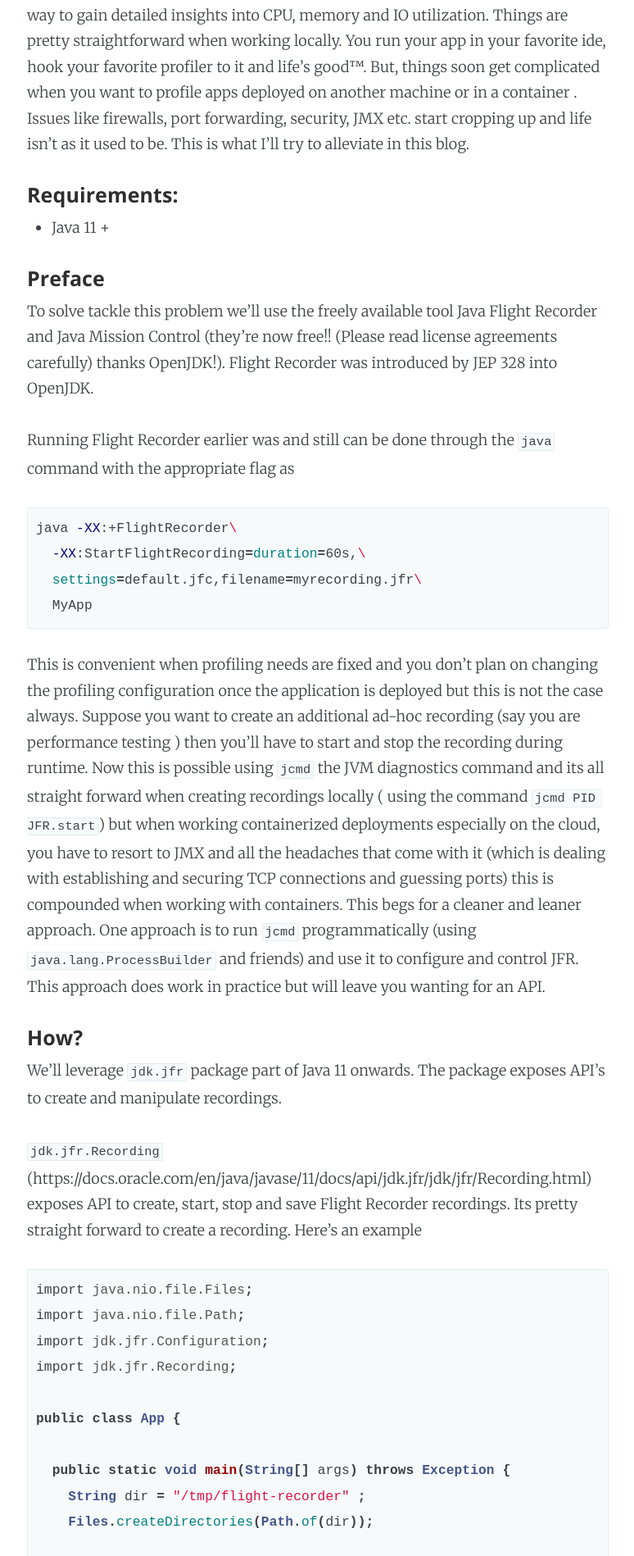
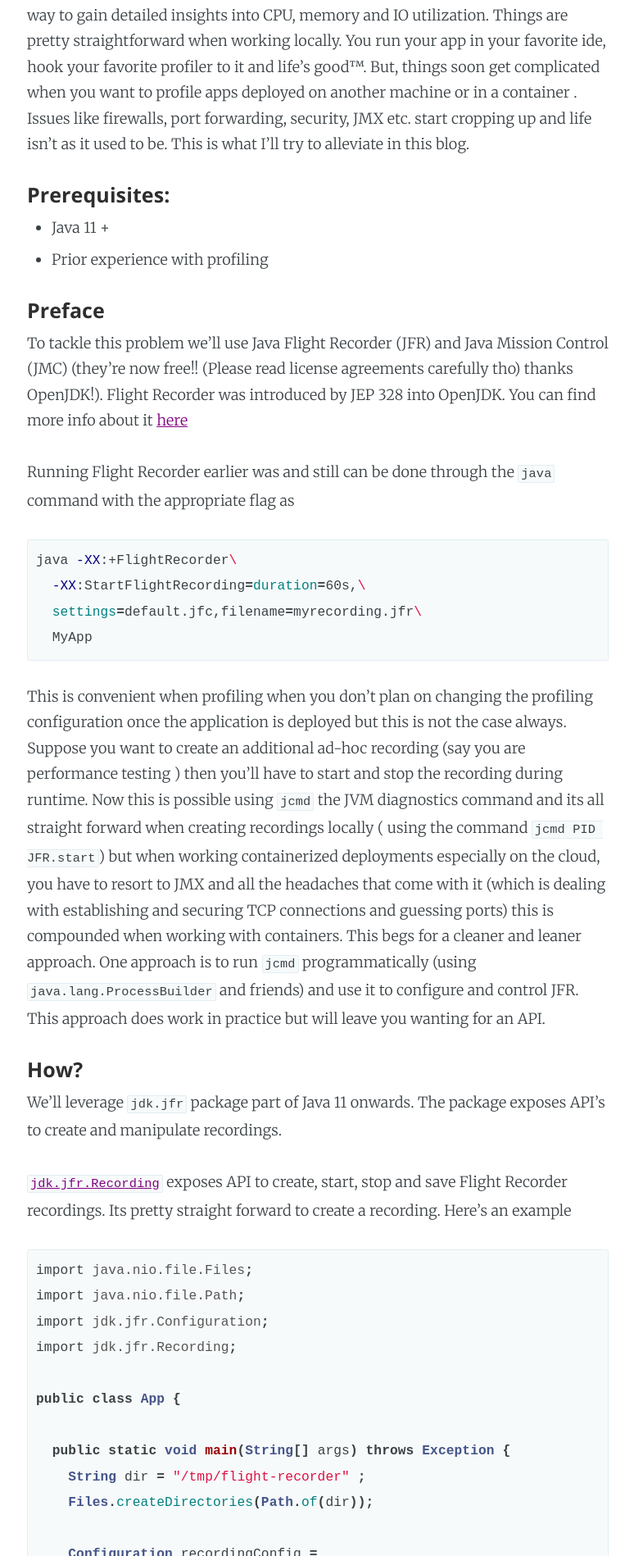
Before and after one commit to 7-m/7-m.github.io, a Jekyll site: the page built from _posts/2021-05-22-Programmatic-profiling.markdown, in a window 1280 px wide. Shown: the part 330-2228 px from the top of the page at 82% size, without its empty margins (252-1026 px from the left). Built offline with Jekyll 4.4.1, drawn with Linux system fonts in a browser that asks for light colours; some of the changed text lies outside the part shown.

Commit message:
css changes, grammatical corrections

```diff
--- a/_posts/2021-05-22-Programmatic-profiling.markdown
+++ b/_posts/2021-05-22-Programmatic-profiling.markdown
@@ -7,11 +7,12 @@ categories: profiling
 
 When it comes to performance optimization, profiling an application is the only way to gain detailed insights into CPU, memory and IO utilization. Things are pretty straightforward when working locally. You run your app in your favorite ide, hook your favorite profiler to it and life's good™. But, things soon get complicated when you want to profile apps deployed on another machine or in a container . Issues like firewalls, port forwarding, security, JMX etc. start cropping up and life isn't as it used to be. This is what I'll try to alleviate in this blog.
 
-#### Requirements:
+#### Prerequisites:
 - Java 11 +
+- Prior experience with profiling
 
 #### Preface
-To solve tackle this problem we'll use the freely available tool Java Flight Recorder and Java Mission Control (they're now free!! (Please read license agreements carefully) thanks OpenJDK!). Flight Recorder was introduced by JEP 328 into OpenJDK.
+To tackle this problem we'll use Java Flight Recorder (JFR) and Java Mission Control (JMC) (they're now free!! (Please read license agreements carefully tho) thanks OpenJDK!). Flight Recorder was introduced by JEP 328 into OpenJDK. You can find more info about it [here](https://docs.oracle.com/javacomponents/doc/JDMUG/using-jdk-flight-recorder.htm)
 
 Running Flight Recorder earlier was and still can be done through the `java` command with the appropriate flag as
 
@@ -22,12 +23,12 @@ java -XX:+FlightRecorder\
   MyApp
 {% endhighlight %}
 
- This is convenient when profiling needs are fixed and you don't plan on changing the profiling configuration once the application is deployed but this is not the case always. Suppose you want to create an additional ad-hoc recording (say you are performance testing ) then you'll have to start and stop the recording during runtime. Now this is possible using `jcmd` the JVM diagnostics command and its all straight forward when creating recordings locally ( using the command `jcmd PID JFR.start`) but when working containerized deployments especially on the cloud, you have to resort to JMX and all the headaches that come with it (which is dealing with establishing and securing TCP connections and guessing ports) this is compounded when working with containers. This begs for a cleaner and leaner approach. One approach is to run `jcmd` programmatically (using `java.lang.ProcessBuilder` and friends) and use it to configure and control JFR. This approach does work in practice but will leave you wanting for an API.
+ This is convenient when profiling when you don't plan on changing the profiling configuration once the application is deployed but this is not the case always. Suppose you want to create an additional ad-hoc recording (say you are performance testing ) then you'll have to start and stop the recording during runtime. Now this is possible using `jcmd` the JVM diagnostics command and its all straight forward when creating recordings locally ( using the command `jcmd PID JFR.start`) but when working containerized deployments especially on the cloud, you have to resort to JMX and all the headaches that come with it (which is dealing with establishing and securing TCP connections and guessing ports) this is compounded when working with containers. This begs for a cleaner and leaner approach. One approach is to run `jcmd` programmatically (using `java.lang.ProcessBuilder` and friends) and use it to configure and control JFR. This approach does work in practice but will leave you wanting for an API.
 
 #### How?
 We'll leverage `jdk.jfr` package part of Java 11 onwards. The package exposes API's to create and manipulate recordings.
 
-`jdk.jfr.Recording` (https://docs.oracle.com/en/java/javase/11/docs/api/jdk.jfr/jdk/jfr/Recording.html) exposes API to create, start, stop and save Flight Recorder recordings. Its pretty straight forward to create a recording. Here's an example
+[`jdk.jfr.Recording`](https://docs.oracle.com/en/java/javase/11/docs/api/jdk.jfr/jdk/jfr/Recording.html) exposes API to create, start, stop and save Flight Recorder recordings. Its pretty straight forward to create a recording. Here's an example
 
 {% highlight java %}
 
--- a/assets/css/main.scss
+++ b/assets/css/main.scss
@@ -8,6 +8,10 @@
 	display:inline;
 }
 
+a {
+	color: purple;
+  }
+
 // Import partials from `sass_dir` (defaults to `_sass`)
 @import
 	"syntax"
```
Also changed, not shown: other parts of _posts/2021-05-22-Programmatic-profiling.markdown (+3 -3 lines).
